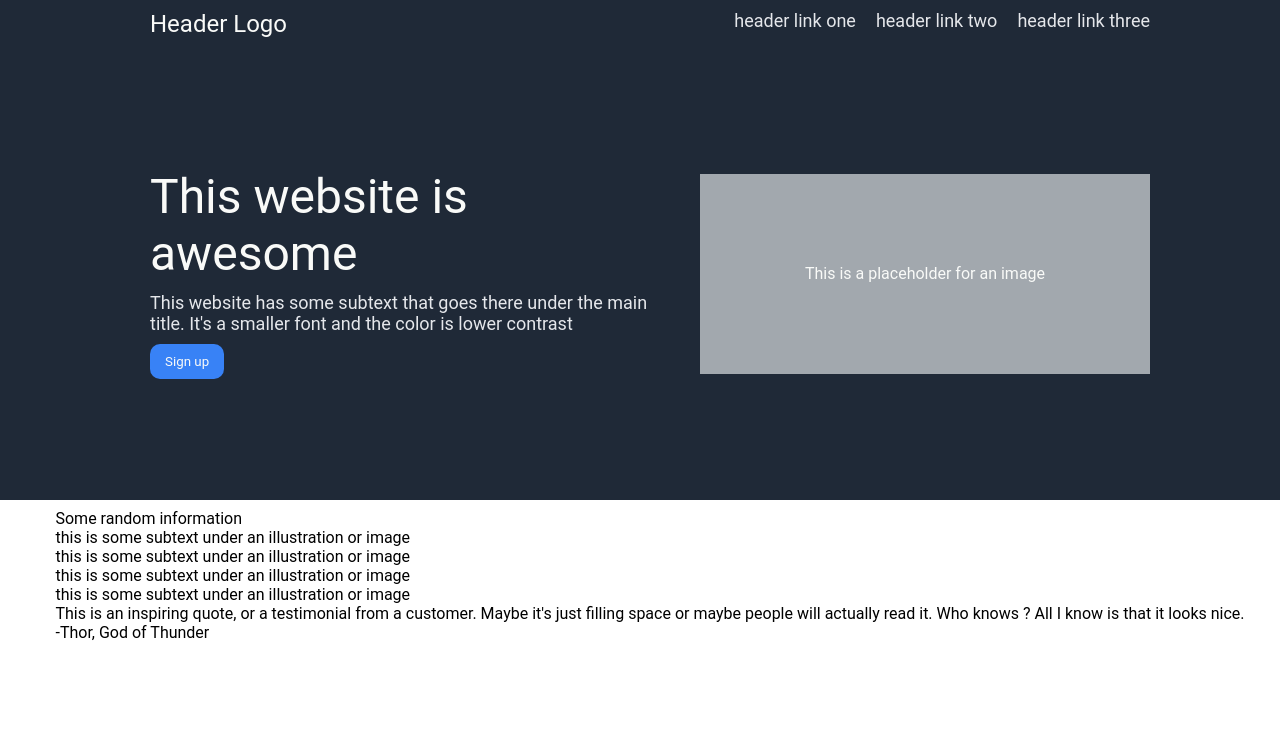
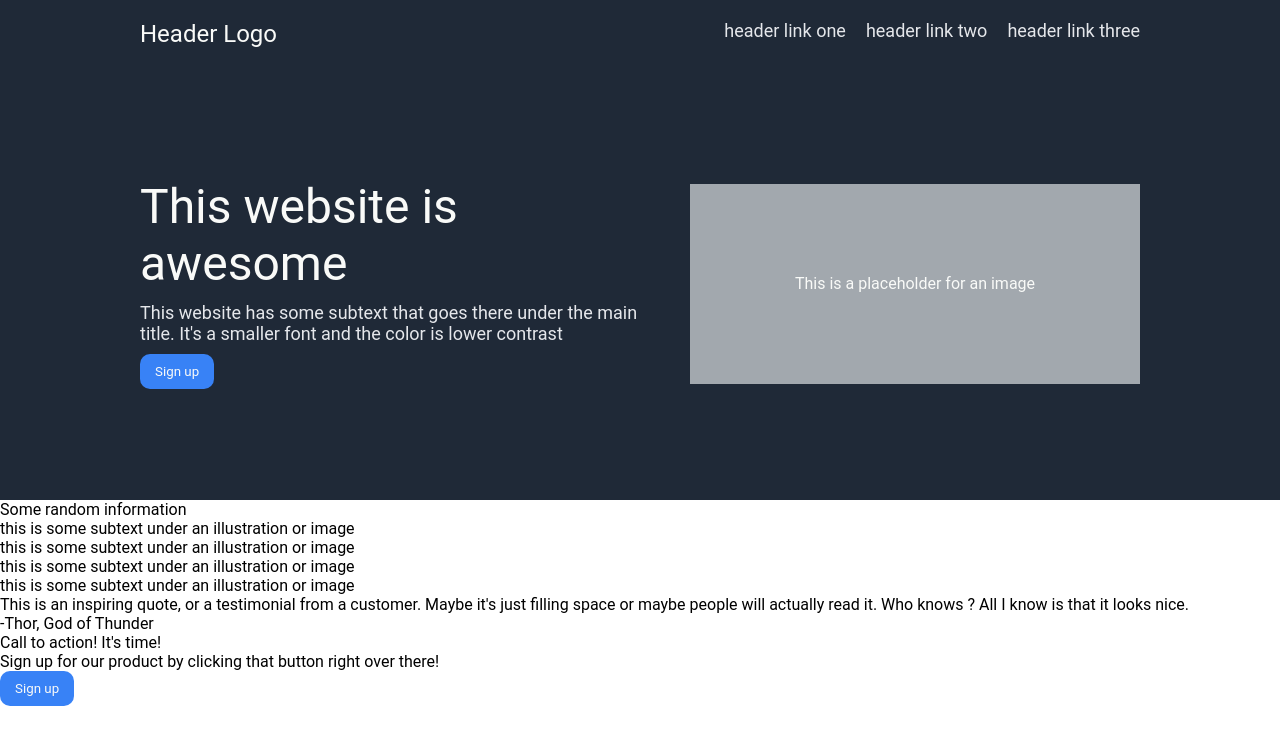
Before and after one commit to elleagn/landing_page, a plain HTML site: page index.html in a window 1280 px wide. Drawn offline with Linux system fonts and the light colour scheme.

Commit message:
Finish the styling of the hero
Fix the problem of the content overflowing the background by adding an
inner box inside the hero.

```diff
--- a/index.html
+++ b/index.html
@@ -9,6 +9,7 @@
 </head>
 <body>
     <div class="hero">
+        <div class="hero-box">
             <div class="header">
                 <div class="logo">
                     Header Logo
@@ -19,7 +20,6 @@
                     <li><a href="">header link three</a></li>
                 </ul>
             </div>
-
             <div class="hero-main">
                 <div class="hero-text">
                     <p class="hero-title">This website is awesome</p>
@@ -28,8 +28,9 @@
                 </div>
                 <div class="img"><p>This is a placeholder for an image</p></div>
             </div>
+        </div>
 
-    </header>
+    </div>
     <main>
         <div class="randinfo-section">
             <p class="randinfo-title">Some random information</p>
@@ -57,7 +58,11 @@
 
         </div>
         <div class="call-section">
-
+                <div class = "blue-box">
+                    <div class="call-title">Call to action! It's time!</div>
+                    <div class="call-text">Sign up for our product by clicking that button right over there!</div>
+                    <button class="sign-up">Sign up</button>
+                </div>
         </div>
 
     </main>
--- a/styles.css
+++ b/styles.css
@@ -11,6 +11,7 @@
 body {
     height: 100vh;
     margin: 0;
+    width: 100%;
     display: flex;
     flex-direction: column;
 
@@ -32,11 +33,9 @@ button {
 
         height: 60vh;
         display: flex;
-        flex-direction: column;
         padding: 10px;
-        width: 100%;
-        align-items:center;
-        gap: 130px;
+        min-width: 1000px;
+        justify-content: center;
         background-color: #1f2937
     }
 
@@ -72,6 +71,15 @@ button {
 
 
     /* Hero Main Content */
+        .hero-box {
+            display: flex;
+        flex-direction: column;
+        padding: 10px;
+        min-width: 1000px;
+        align-items:center;
+        gap: 130px;
+
+        }
 
         .hero-main{
             display: flex;
@@ -121,31 +129,13 @@ button {
 
 
 
-footer,  {
+footer {
     background-color: #1f2937
 }
 
 
 
 
-
-
-
-
-
-
-
-
-
-
-
-
-
-
-footer {
-
-}
-
 main {
     flex-grow: 1;
 }
```
Lines whose indentation alone changed are shown as unchanged.
